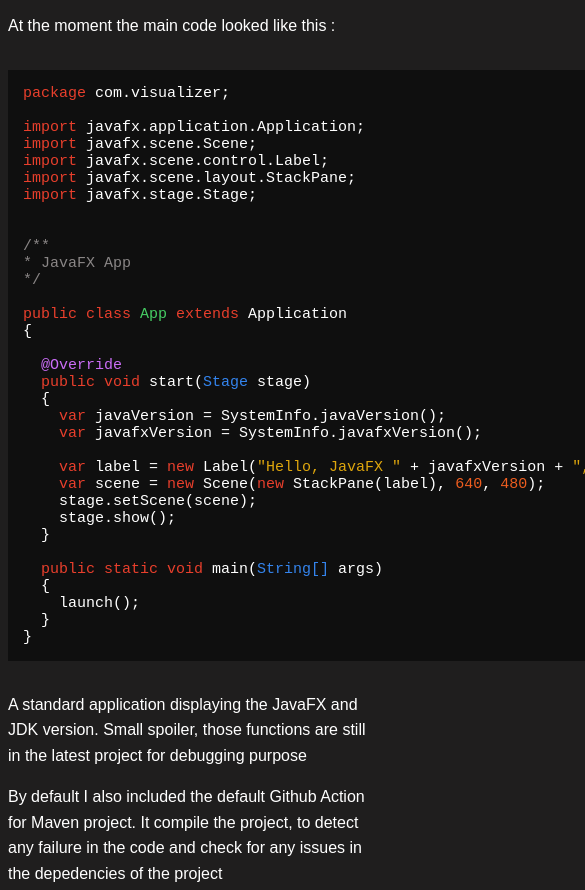
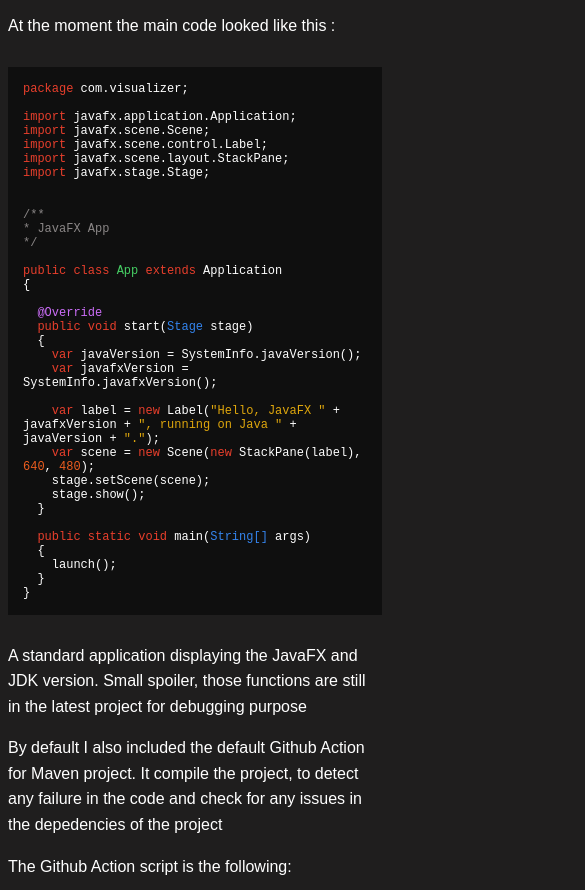
Before and after one commit to Yewspine/Yewspine.github.io, a plain HTML site: page pages/projects/visualizer.html in a window 390 px wide. Shown: the part 1484-2374 px from the top of the page, 585 px wide, since content can reach past the window. Drawn offline with Linux system fonts and the light colour scheme.

Commit message:
feat: Implement responsive desgin for mobile user

```diff
--- a/pages/projects/visualizer.html
+++ b/pages/projects/visualizer.html
@@ -9,6 +9,7 @@
     <link rel="stylesheet" href="../../style/footer.css">
     <link rel="stylesheet" href="../../style/highlight.css">
     <link rel="stylesheet" href="../../style/table.css">
+    <link rel="stylesheet" href="../../style/responsive.css">
     <meta name="viewport" content="width=device-width, initial-scale=1, user-scalable=yes">
   </head>
   <body>
--- a/style/highlight.css
+++ b/style/highlight.css
@@ -3,7 +3,7 @@ pre {
   padding: 15px 15px;
   background-color: #0f0f0f;
   font-family: "fira code", monospace;
-  font-size: 15px;
+  font-size: var(--code-font-size);
 }
 
 pre code {
--- a/style/main.css
+++ b/style/main.css
@@ -3,8 +3,10 @@
   scrollbar-width: none;
   --background-color: #1F1E1E;
   --text-color: #FFF;
+  --code-font-size: 15px;
   --visited-link-color: #CD9DCD;
-  --link-color: #E3C0CA
+  --link-color: #E3C0CA;
+  --max-paragraph-width: 110ch;
 }
 
 html
@@ -33,7 +35,7 @@ p
 {
   text-align: left;
   line-height: 1.6;
-  max-width: 110ch;
+  max-width: var(--max-paragraph-width);
 }
 
 a
--- /dev/null
+++ b/style/responsive.css
@@ -0,0 +1,16 @@
+@media only screen and (max-width: 500px)
+{
+  :root
+  {
+    --code-font-size: 12px;
+  }
+
+  pre code
+  {
+    white-space: pre-wrap;       /* Since CSS 2.1 */
+    white-space: -moz-pre-wrap;  /* Mozilla, since 1999 */
+    white-space: -pre-wrap;      /* Opera 4-6 */
+    white-space: -o-pre-wrap;    /* Opera 7 */
+    word-wrap: break-word;       /* Internet Explorer 5.5+ */
+  }
+}
```
